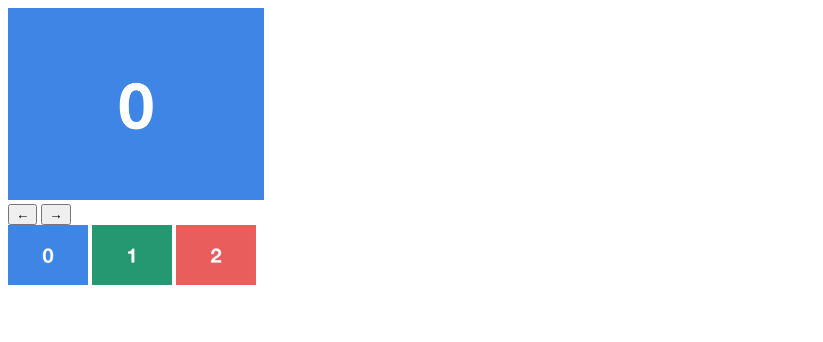
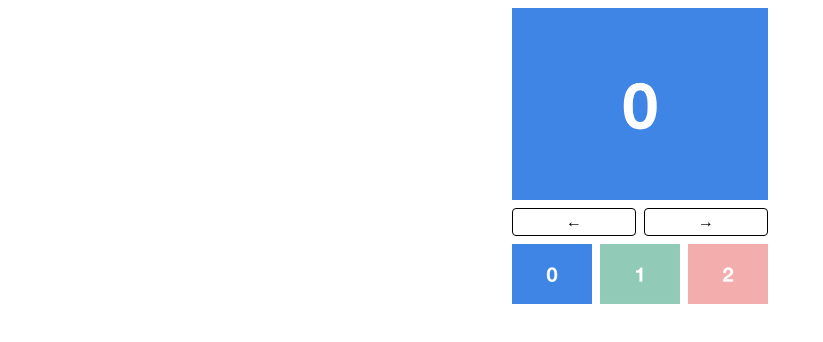
Before and after one commit to kentem-hi-murota/MyTypeScript, a website: page SlideShow/index.html in a window 1280 px wide. Shown: the whole page, without its empty margins (0-823 px from the left). Drawn offline with Linux system fonts and the light colour scheme.

Commit message:
style.cssの内容作成

```diff
--- a/SlideShow/style.css
+++ b/SlideShow/style.css
@@ -1 +1,36 @@
 @charset "utf-8";
+
+main{
+    width: 256px;
+    margin: 0 auto;
+}
+
+img{
+    vertical-align: bottom;
+}
+
+.container{
+    display: flex;
+    gap: 8px;
+    margin-top: 8px;
+}
+
+button{
+    all: unset;
+    width: 124px;
+    border: 1px solid black;
+    border-radius: 4px;
+    text-align: center;
+    box-sizing: border-box;
+    padding: 4px 0;
+    cursor: pointer;
+}
+
+.thumbnail{
+    cursor: pointer;
+    opacity: 0.5;
+}
+
+.active{
+    opacity: 1;
+}
```
